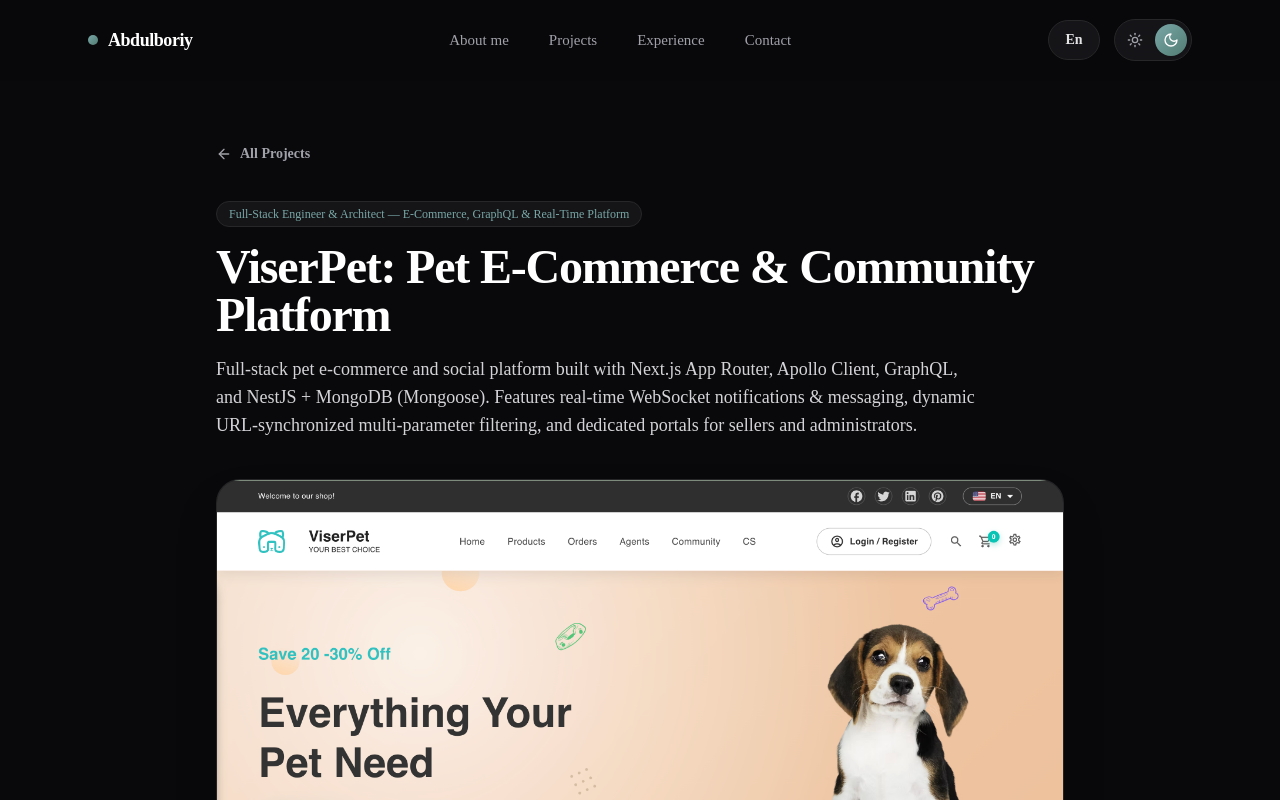
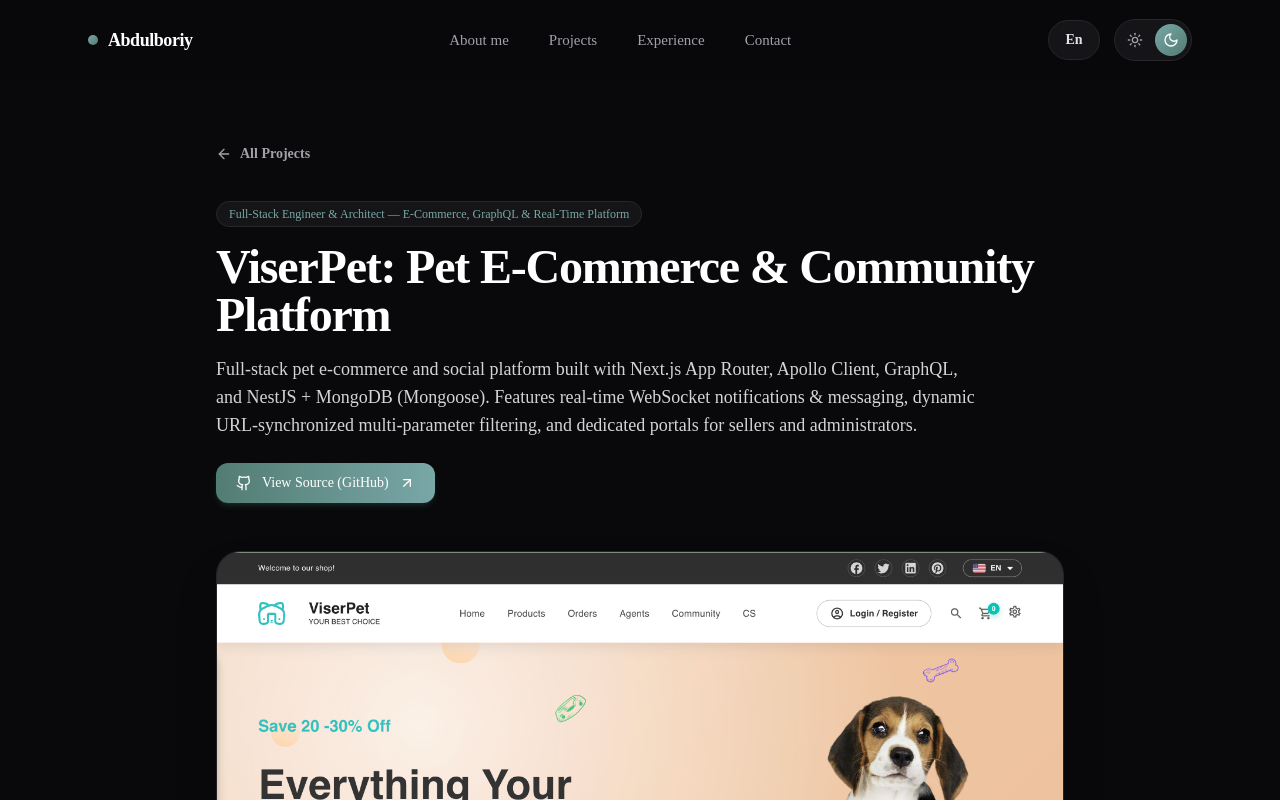
Before and after one commit to abdulboriy6863/aboutme, a Next.js app: page /en/projects/viserpet in a window 1280 px wide. Shown: the top 800 px of the page. Built offline with nearby package versions, Linux system fonts and the light colour scheme.

Commit message:
feat(viserpet): add GitHub source code link button

```diff
--- a/src/app/[locale]/projects/viserpet/page.tsx
+++ b/src/app/[locale]/projects/viserpet/page.tsx
@@ -6,7 +6,7 @@ import { useTranslations } from "next-intl";
 import { Link } from "@/i18n/routing";
 import { Navbar } from "@/components/shared/Navbar";
 import { Footer } from "@/components/shared/Footer";
-import { ArrowLeft } from "lucide-react";
+import { ArrowLeft, ArrowUpRight, Github } from "lucide-react";
 
 export default function ViserPetProjectPage() {
   const t = useTranslations("ViserPetDetail");
@@ -73,6 +73,20 @@ export default function ViserPetProjectPage() {
             <p className="text-base sm:text-lg text-zinc-600 dark:text-zinc-300 leading-relaxed max-w-3xl">
               {t("summary")}
             </p>
+
+            {/* CTA: View Source Code on GitHub */}
+            <div className="pt-2 pb-2">
+              <a
+                href="https://github.com/abdulboriy6863/viser-pet"
+                target="_blank"
+                rel="noopener noreferrer"
+                className="group/btn inline-flex items-center gap-2.5 px-5 py-2.5 rounded-xl bg-gradient-to-r from-[#527c73] to-[#79a7a7] hover:opacity-95 text-white font-medium text-sm shadow-md shadow-[#527c73]/20 transition-all active:scale-95"
+              >
+                <Github className="w-4 h-4" />
+                <span>{t("sourceCode")}</span>
+                <ArrowUpRight className="w-4 h-4 group-hover/btn:translate-x-0.5 group-hover/btn:-translate-y-0.5 transition-transform duration-200" />
+              </a>
+            </div>
           </div>
 
           {/* Project Screenshot Showcase */}
--- a/src/messages/en.json
+++ b/src/messages/en.json
@@ -198,6 +198,7 @@
     "role": "Full-Stack Engineer & Architect — E-Commerce, GraphQL & Real-Time Platform",
     "title": "ViserPet: Pet E-Commerce & Community Platform",
     "summary": "Full-stack pet e-commerce and social platform built with Next.js App Router, Apollo Client, GraphQL, and NestJS + MongoDB (Mongoose). Features real-time WebSocket notifications & messaging, dynamic URL-synchronized multi-parameter filtering, and dedicated portals for sellers and administrators.",
+    "sourceCode": "View Source (GitHub)",
     "metrics": [
       { "value": "100%", "label": "Dynamic URL Filter Sync" },
       { "value": "GraphQL", "label": "Apollo Client & Flexible API" },
--- a/src/messages/ko.json
+++ b/src/messages/ko.json
@@ -198,6 +198,7 @@
     "role": "풀스택 엔지니어 & 아키텍트 — 이커머스, GraphQL & 실시간 플랫폼",
     "title": "ViserPet: 반려동물 이커머스 & 커뮤니티 플랫폼",
     "summary": "Next.js App Router, Apollo Client, GraphQL 및 NestJS + MongoDB (Mongoose) 기반의 현대적인 반려동물 쇼핑 및 소셜 플랫폼. 실시간 WebSocket 알림/채팅 시스템, URL 동기화 동적 다중 필터링 엔진, 판매자 및 관리자 전용 대시보드를 완비했습니다.",
+    "sourceCode": "소스 코드 보기 (GitHub)",
     "metrics": [
       { "value": "100%", "label": "동적 URL 필터 동기화" },
       { "value": "GraphQL", "label": "Apollo Client 유연한 API" },
--- a/src/messages/uz.json
+++ b/src/messages/uz.json
@@ -198,6 +198,7 @@
     "role": "Full-Stack Dasturchi & Arxitektor — E-Commerce, GraphQL & Real-Time Platforma",
     "title": "ViserPet: Zamonaviy Uy Hayvonlari E-Tijorat & Hamjamiyat Platformasi",
     "summary": "Next.js App Router, Apollo Client, GraphQL hamda NestJS + MongoDB (Mongoose) asosida qurilgan zamonaviy e-tijorat va ijtimoiy platforma. Real vaqt rejimida ishlovchi WebSocket bildirishnomalari va chat tizimi, URL bilan sinxronlashgan dinamik ko'p parametrli filtrlar hamda sotuvchilar (Seller) va administratorlar (Admin) uchun alohida boshqaruv panellari bilan jihozlangan.",
+    "sourceCode": "Kodni ko'rish (GitHub)",
     "metrics": [
       { "value": "100%", "label": "dinamik URL filtr sinxronizatsiyasi" },
       { "value": "GraphQL", "label": "Apollo Client & Moslashuvchan API" },
```
